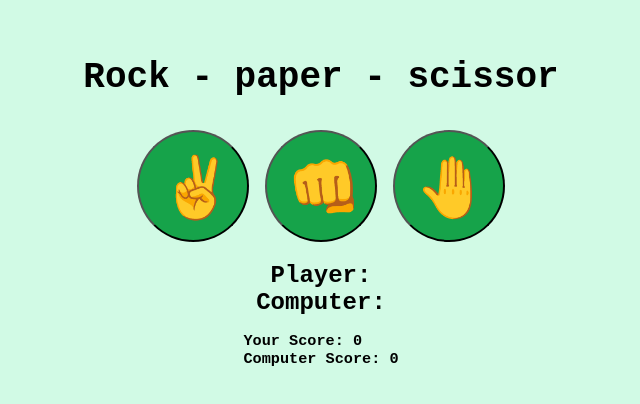
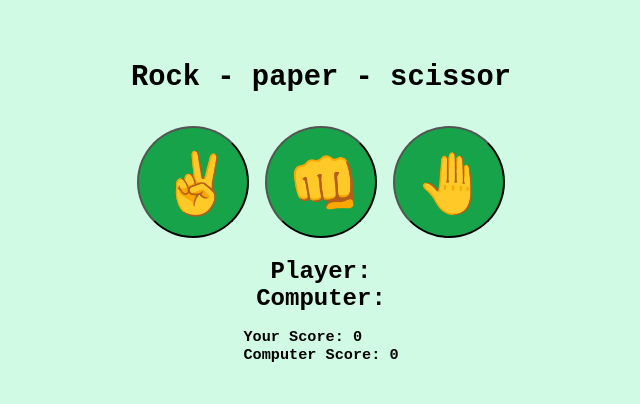
Before and after one commit to dyemspol/rock-paper-sc, a plain HTML site: page index.html in a window 1280 px wide. Shown: the part 174-578 px from the top of the page, without its empty margins (319-959 px from the left). Drawn offline with Linux system fonts and the light colour scheme.

Commit message:
Update style.css

```diff
--- a/style.css
+++ b/style.css
@@ -25,7 +25,7 @@ body.body {
 }
 
 .title {
-    font-size: 2.25rem;
+    font-size: 1.8rem;
     /* text-4xl */
     padding-bottom: 2rem;
 }
```
